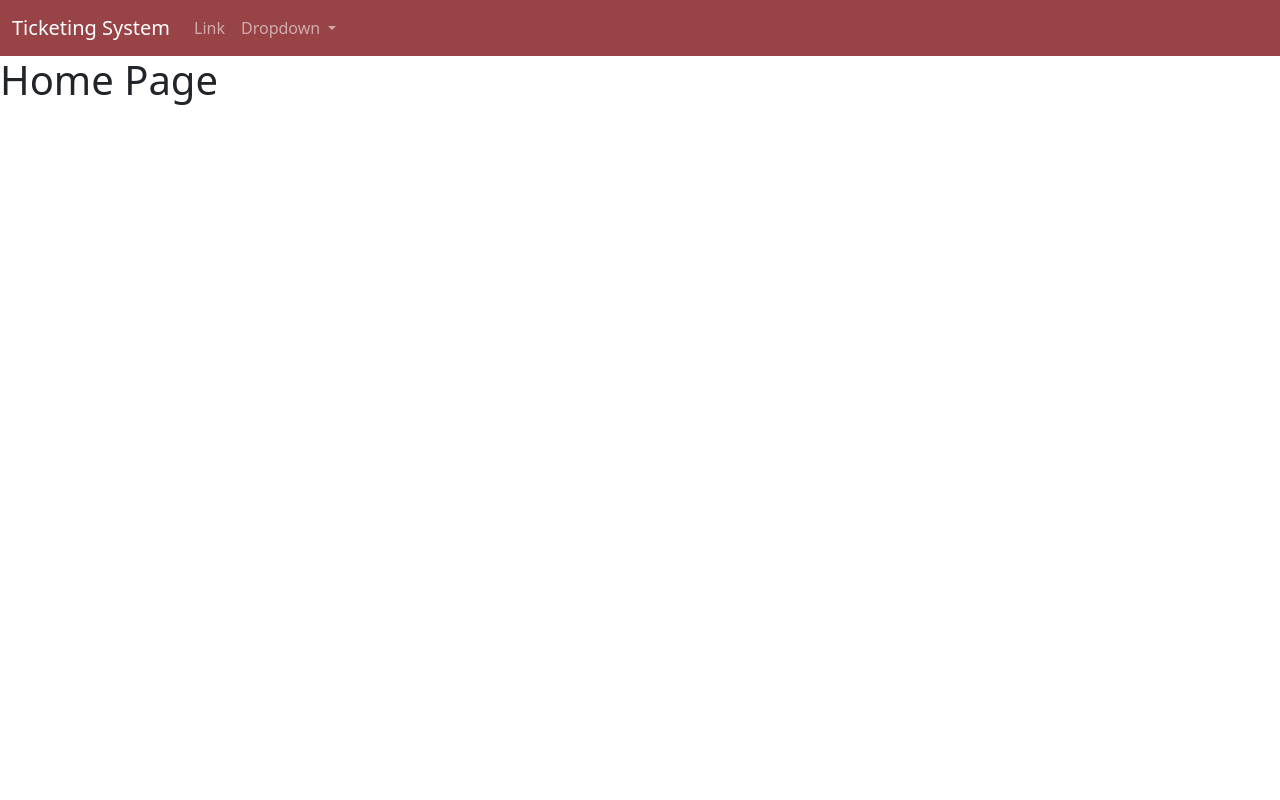
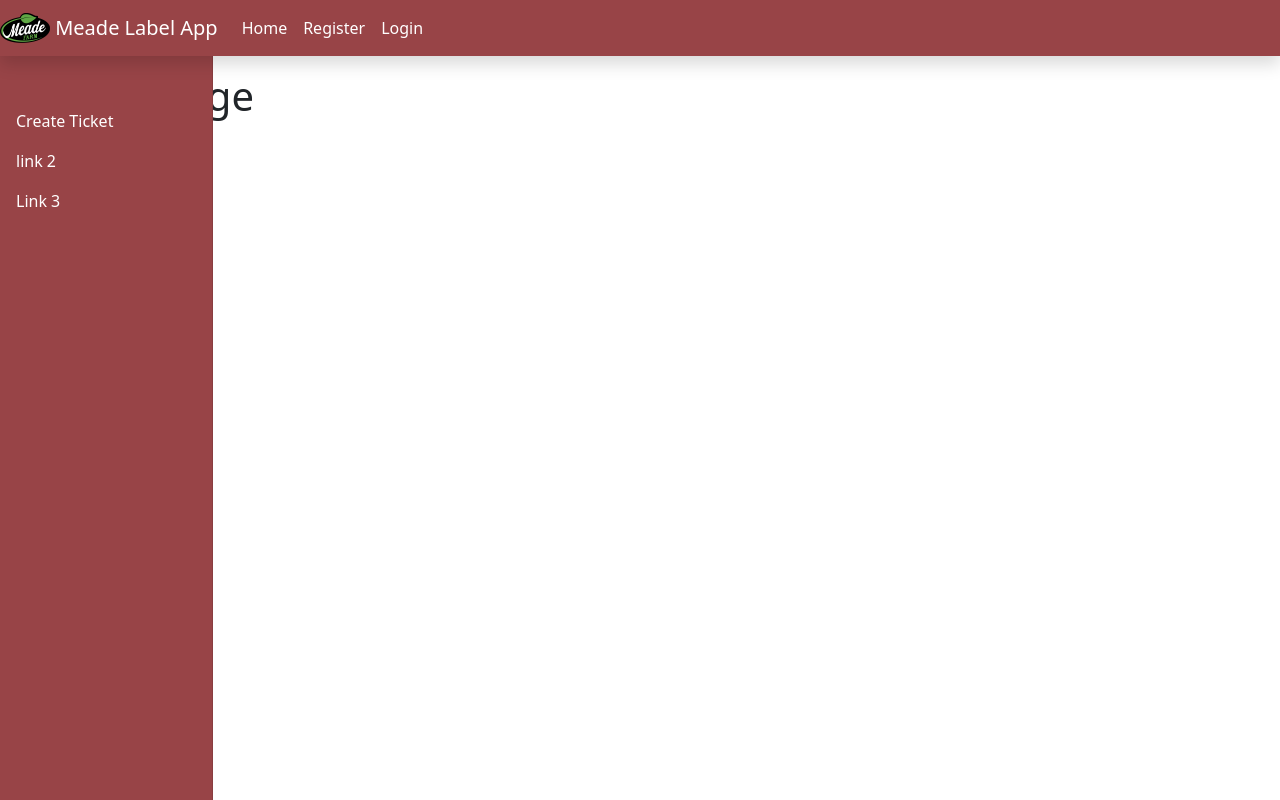
Before and after one commit to tjohora/it-ticketing-system, a Django app: page / in a window 1280 px wide. Run offline with Django 4.2, Linux system fonts and the light colour scheme; some libraries are stand-ins or nearby versions.

Commit message:
Feat: Added navigation

```diff
--- a/itts/static/css/style.css
+++ b/itts/static/css/style.css
@@ -4,7 +4,47 @@
     --jet-color: #343434;
 }
 
-.bg-purple {
+.bg-red {
     color: white;
     background-color: var(--red-color);
 }
+
+/* sidebar rules */
+
+/* Rule copied from https://getbootstrap.com/docs/4.6/examples/dashboard/ */
+.sidebar {
+    background-color: var(--red-color);
+    position: fixed;
+    top: 0;
+    bottom: 0;
+    left: 0;
+    z-index: 100;
+    padding: 85px 0 0;
+    box-shadow: inset -1px 0 0 rgb(0 0 0 / 10%);
+}
+
+.nav-link {
+    color: white;
+}
+
+.nav-link:hover {
+    color: var(--off-white);
+}
+
+.nav-item .active {
+    color: black;
+    background-color: var(--off-white);
+}
+
+.mobile-nav {
+    text-align: center;
+}
+
+.mobile-nav .nav-link {
+    border-bottom: 1px solid white;
+}
+
+.authOptions{
+    max-width: 400px;
+    justify-content: center;
+  }
--- a/itts/templates/base.html
+++ b/itts/templates/base.html
@@ -1,4 +1,5 @@
 {% load static %}
+{% load crispy_forms_tags %}
 <!DOCTYPE html>
 <html lang="en">
 
@@ -6,50 +7,104 @@
     <meta charset="utf-8" />
     <meta name="viewport" content="width=device-width, initial-scale=1" />
     <meta name="mobile-web-app-capable" content="yes">
-    <link href="https://cdn.jsdelivr.net/npm/bootstrap@5.0.2/dist/css/bootstrap.min.css" rel="stylesheet" integrity="sha384-EVSTQN3/azprG1Anm3QDgpJLIm9Nao0Yz1ztcQTwFspd3yD65VohhpuuCOmLASjC" crossorigin="anonymous">
-    <script src="https://code.jquery.com/jquery-3.6.0.slim.min.js" integrity="sha256-u7e5khyithlIdTpu22PHhENmPcRdFiHRjhAuHcs05RI=" crossorigin="anonymous"></script>
-    <script src="https://cdn.jsdelivr.net/npm/bootstrap@5.0.2/dist/js/bootstrap.bundle.min.js" integrity="sha384-MrcW6ZMFYlzcLA8Nl+NtUVF0sA7MsXsP1UyJoMp4YLEuNSfAP+JcXn/tWtIaxVXM" crossorigin="anonymous"></script>
+
+    <!-- <link rel="stylesheet" type="text/css" href="{% static 'css/bootstrap.min.css' %}" /> -->
+    <!-- <link href="https://cdn.jsdelivr.net/npm/bootstrap@5.0.2/dist/css/bootstrap.min.css" rel="stylesheet" integrity="sha384-EVSTQN3/azprG1Anm3QDgpJLIm9Nao0Yz1ztcQTwFspd3yD65VohhpuuCOmLASjC" crossorigin="anonymous"> -->
+    <link rel="stylesheet" type="text/css" href="{% static 'css/bootstrap.min.css' %}" />
     <link rel="stylesheet" type="text/css" href="{% static 'css/style.css' %}" />
 
+    <script type="text/javascript" src="{% static 'js/jquery.min.js' %}"></script>
+    <script type="text/javascript" src="{% static 'js/bootstrap.bundle.min.js' %}"></script>
     {% block extracss %}
     {% endblock %}
 
-    <title>Meade Label App</title>
+    <title>Meade Ticketing App</title>
 </head>
-<nav class="navbar navbar-expand-lg navbar-dark bg-purple">
-    <div class="container-fluid">
-        <a class="navbar-brand" href="#">Ticketing System</a>
-        <button class="navbar-toggler" type="button" data-bs-toggle="collapse" data-bs-target="#navbarSupportedContent"
-            aria-controls="navbarSupportedContent" aria-expanded="false" aria-label="Toggle navigation">
+<header class="sticky-top shadow">
+    <nav class="navbar navbar-expand-md navbar-dark bg-red">
+        <a class="navbar-brand" href="{% url 'home' %}">
+            <img src="{% static 'images/meade_farm_logo.png' %}" width="50" height="30" class="d-inline-block align-top" alt="">
+            Meade Label App
+        </a>
+
+        <div class="collapse navbar-collapse" id="navbarSupportedContent">
+            <ul class="navbar-nav mr-auto mb-2 mb-lg-0">
+                <li class="nav-item">
+                    <a class="nav-link" href="{% url 'home' %}">Home</a>
+                </li>
+            </ul>
+
+            <ul class="navbar-nav ml-auto">
+                {% if user.is_authenticated %}
+                    <li class="nav-item dropdown">
+                        <div class="dropleft">
+                            <a class="nav-link dropdown-toggle" data-toggle="dropdown" aria-haspopup="true" aria-expanded="false">
+                            {{ user }}
+                            </a>
+                            <div class="dropdown-menu">
+                                {% if perms.labels.view_label %}
+                                    <a class="dropdown-item" href="">View my requests</a>
+                                {% endif %}
+                                <a class="dropdown-item" href="{% url 'account_logout' %}">Logout</a>
+                            </div>
+                        </div>
+                    </li>
+                {% else %}
+                    <li class="nav-item">
+                        <a class="nav-link" href="{% url 'account_signup' %}">Register</a>
+                    </li>
+                    <li class="nav-item">
+                        <a class="nav-link" href="{% url 'account_login' %}">Login</a>
+                    </li>
+                {% endif %}
+            </ul>
+        </div>
+        <button class="navbar-toggler d-md-none" type="button" data-toggle="collapse" data-target="#mobileNavbar" aria-controls="mobileNavbar" aria-expanded="false" aria-label="Toggle Navigation">
             <span class="navbar-toggler-icon"></span>
         </button>
-        <div class="collapse navbar-collapse" id="navbarSupportedContent">
-            <ul class="navbar-nav me-auto mb-2 mb-lg-0">
+        <div class="collapse navbar-collapse mobile-nav" id="mobileNavbar">
+            {% include 'includes/mobile-nav.html' %}
+        </div>
+      </nav>
+</header>
+<div class="container-fluid">
+    <div class="row">
+        <nav id="sidebarMenu" class="col-md-3 col-lg-2 d-none d-md-block sidebar">
+            <div class="sidebar-sticky pt-3">
+                <ul class="nav flex-column">
                     <li class="nav-item">
-                    <a class="nav-link" href="#">Link</a>
+                        <a href="{% url 'create_ticket' %}" class="nav-link">Create Ticket</a>
                     </li>
-                <li class="nav-item dropdown">
-                    <a class="nav-link dropdown-toggle" href="#" id="navbarDropdown" role="button"
-                        data-bs-toggle="dropdown" aria-expanded="false">
-                        Dropdown
-                    </a>
-                    <ul class="dropdown-menu" aria-labelledby="navbarDropdown">
-                        <li><a class="dropdown-item" href="#">Action</a></li>
-                        <li><a class="dropdown-item" href="#">Another action</a></li>
-                        <li>
-                            <hr class="dropdown-divider">
+                    <li class="nav-item">
+                        <a href="#" class="nav-link">link 2</a>
                     </li>
-                        <li><a class="dropdown-item" href="#">Something else here</a></li>
-                    </ul>
+                    <li class="nav-item">
+                        <a href="#" class="nav-link">Link 3</a>
                     </li>
                 </ul>
             </div>
-    </div>
         </nav>
-
-
+        <main class="col-md-9 col-lg-10 ml-sm-auto pt-3 px-4">
+            <div class="container-fluid">
+                {% if messages %}
+                    {% for message in messages %}
+                        {% if message.tags == "error" %}
+                            <div class="alert alert-danger mt-3">{{ message }}</div>
+                        {% else %}
+                            <div class="alert alert-{{ message.tags }} mt-3">{{ message }}</div>
+                        {% endif %}
+                    {% endfor %}
+                {% endif %}
+                <div class="row">
+                    <div class="container">
                         {% block content %}
                         {% endblock %}
+                    </div>
+                </div>
+            </div>
+        </main>
+    </div>
+</div>
 
 {% block extrajs %}
 {% endblock extrajs %}
--- /dev/null
+++ b/itts/templates/includes/mobile-nav.html
@@ -0,0 +1,31 @@
+<ul class="navbar-nav ml-auto d-md-none">
+    <li class="nav-item">
+        <a class="nav-link" href="#">Create Ticket</a>
+    </li>
+    <li class="nav-item">
+        <a class="nav-link" href="#">Link 2</a>
+    </li>
+    <li class="nav-item">
+        <a class="nav-link" href="#">Link 3</a>
+    </li>
+    {% if user.is_authenticated %}
+        <li class="nav-item dropdown">
+            <div class="dropleft">
+                <a class="nav-link dropdown-toggle" data-toggle="dropdown" aria-haspopup="true" aria-expanded="false">
+                    {{ user }}
+                </a>
+                <div class="dropdown-menu">
+                    <a class="dropdown-item" href="">View my Requests</a>
+                    <a class="dropdown-item" href="{% url 'account_logout' %}">Logout</a>
+                </div>
+            </div>
+        </li>
+    {% else %}
+        <li class="nav-item">
+            <a class="nav-link" href="{% url 'account_signup' %}">Register</a>
+        </li>
+        <li class="nav-item">
+            <a class="nav-link" href="{% url 'account_login' %}">Login</a>
+        </li>
+    {% endif %}
+</ul>
```
Also changed, not shown: itts/static/images/meade_farm_logo.png (added). Lines whose indentation alone changed are shown as unchanged.
